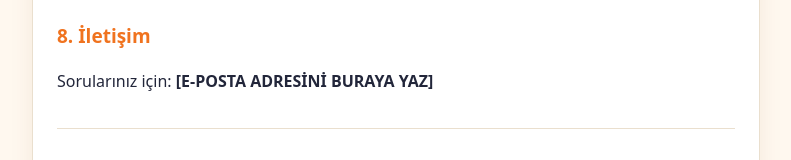
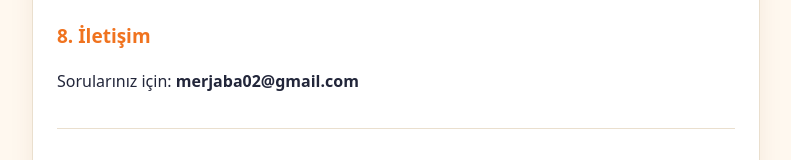
Before and after one commit to CetinKomog/kentsel-donusum, a plain HTML site: page privacy/index.html in a window 1280 px wide. Shown: the part 1315-1475 px from the top of the page, without its empty margins (244-1035 px from the left). Drawn offline with Linux system fonts and the light colour scheme.

Commit message:
Update contact email in privacy policy

```diff
--- a/privacy/index.html
+++ b/privacy/index.html
@@ -59,7 +59,7 @@
   <p>Bu politika güncellenebilir. Güncel sürüm her zaman bu sayfada yayınlanır.</p>
 
   <h2>8. İletişim</h2>
-  <p>Sorularınız için: <strong>[E-POSTA ADRESİNİ BURAYA YAZ]</strong></p>
+  <p>Sorularınız için: <strong>merjaba02@gmail.com</strong></p>
 
   <hr>
 
```
